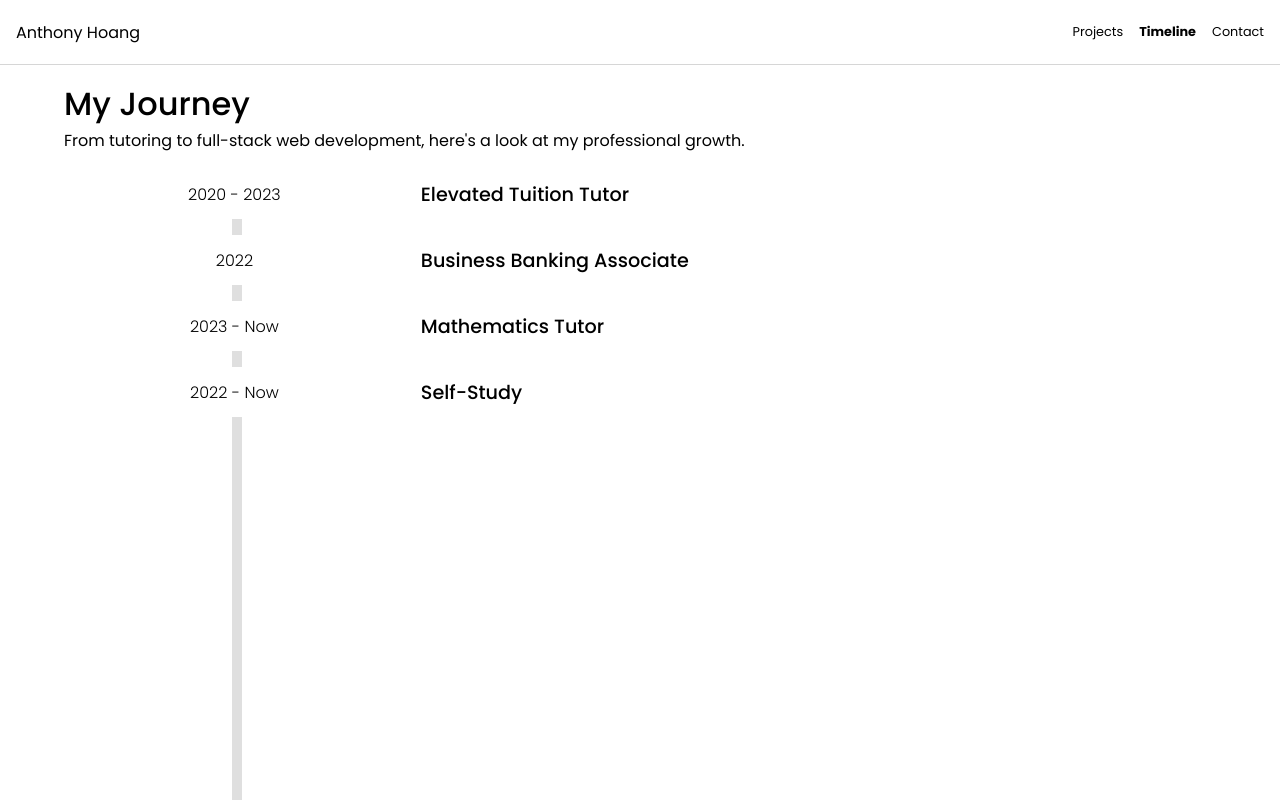
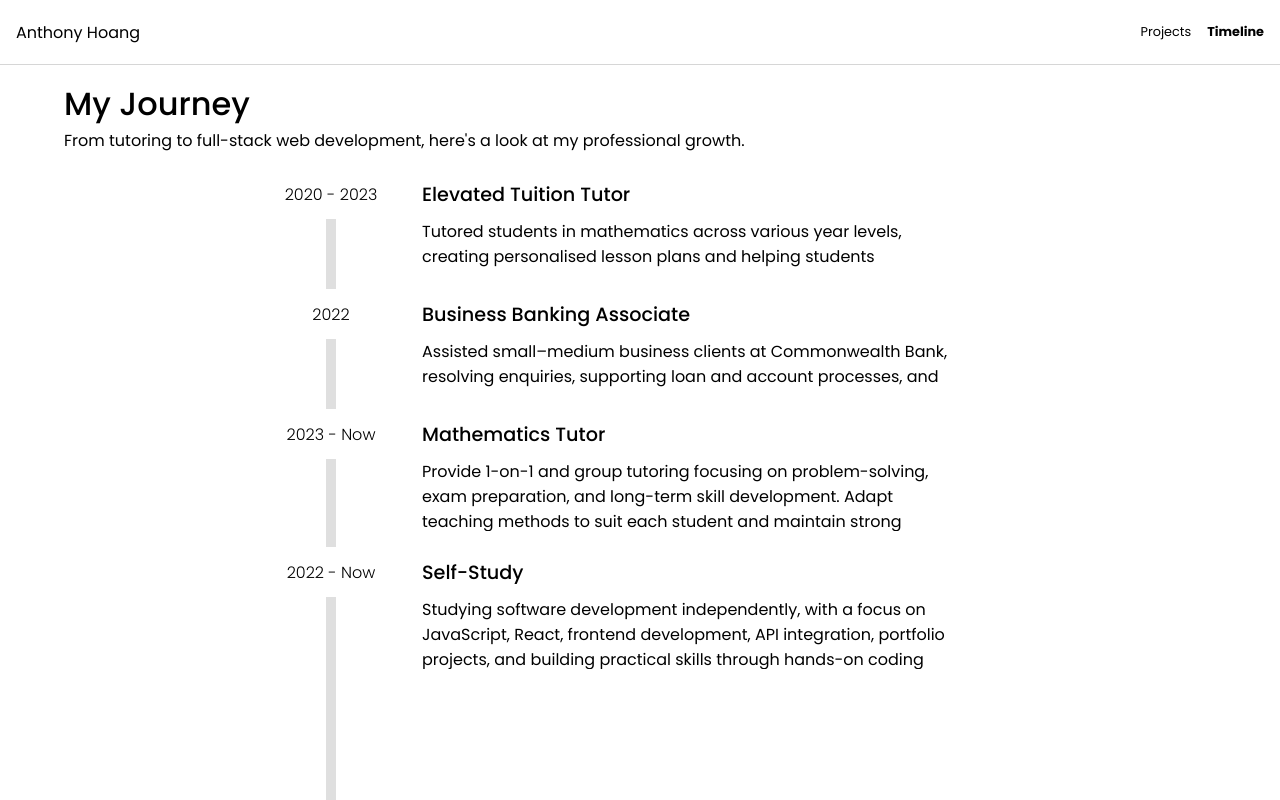
Before and after one commit to AntH117/anthonyhoang-dev, a React (Create React App) app: page /timeline in a window 1280 px wide. Built offline with nearby package versions, Linux system fonts and the light colour scheme.

Commit message:
Finished timeline and fixed some layout issues

```diff
--- a/src/sections/Navbar.js
+++ b/src/sections/Navbar.js
@@ -21,7 +21,6 @@ export default function Navbar() {
         <div className='navbar-selections'>
             <NavbarSelect name={'Projects'} callback={() => navigate('/projects')} />
             <NavbarSelect name={'Timeline'} callback={() => navigate('/timeline')} />
-            <NavbarSelect name={'Contact'} callback={() => console.log('nothing yet')}/>
         </div>
     </div>
 }
--- a/src/sections/Timeline.js
+++ b/src/sections/Timeline.js
@@ -6,7 +6,7 @@ import tempRoles from '../data/temp_roles';
 export default function Timeline() {
 
     function TimelineSegment({date, title, desctiption}) {
-        const [expanded, setExpanded] = React.useState(false)
+        const [expanded, setExpanded] = React.useState(true)
         const descRef = React.useRef(null)
 
         React.useEffect(() => {
--- a/src/styles/Timeline.css
+++ b/src/styles/Timeline.css
@@ -46,7 +46,9 @@
 
 .timeline-line-parent {
     position: absolute;
+    height: 100%;
     width: 30%;
+    max-width: 150px;
     display: flex;
     justify-content: center;
 }
@@ -63,12 +65,12 @@
     height: fit-content;
     display: flex;
     flex-direction: row;
-    justify-content: center;
     gap: 1rem;
 }
 
 .segment-left {
     width: 30%;
+    max-width: 150px;
     height: 100%;
     display: flex;
     justify-content: center;
@@ -99,6 +101,7 @@
     align-items: center;
     font-weight: 500;
     font-size: 1.2rem;
+    cursor: pointer;
 
 }
 
@@ -111,5 +114,7 @@
 
 /* Larger Devices */
 @media (min-width: 900px) {
-
+    .timeline-graph-parent {
+        width: 60%;
+    }
 }
```
